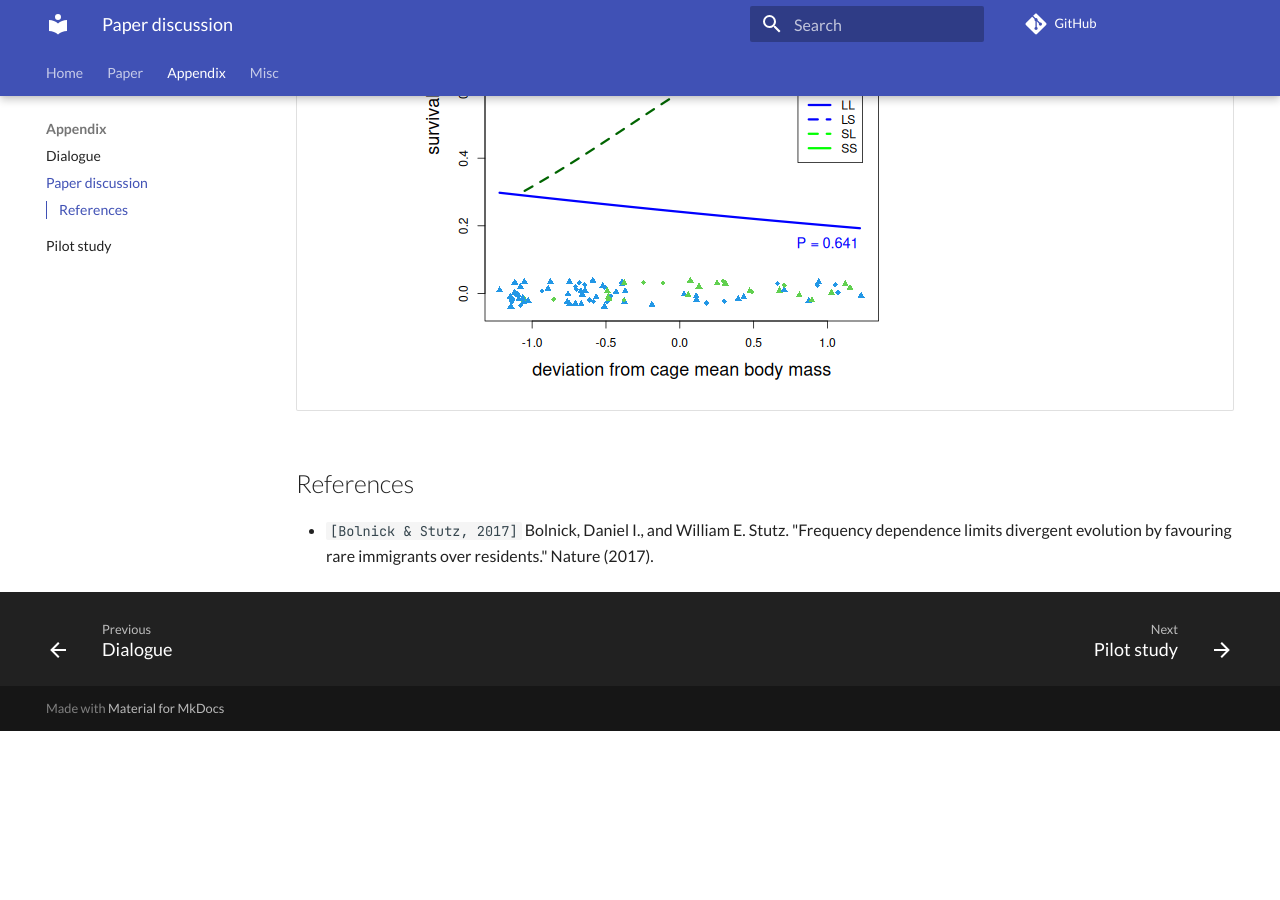
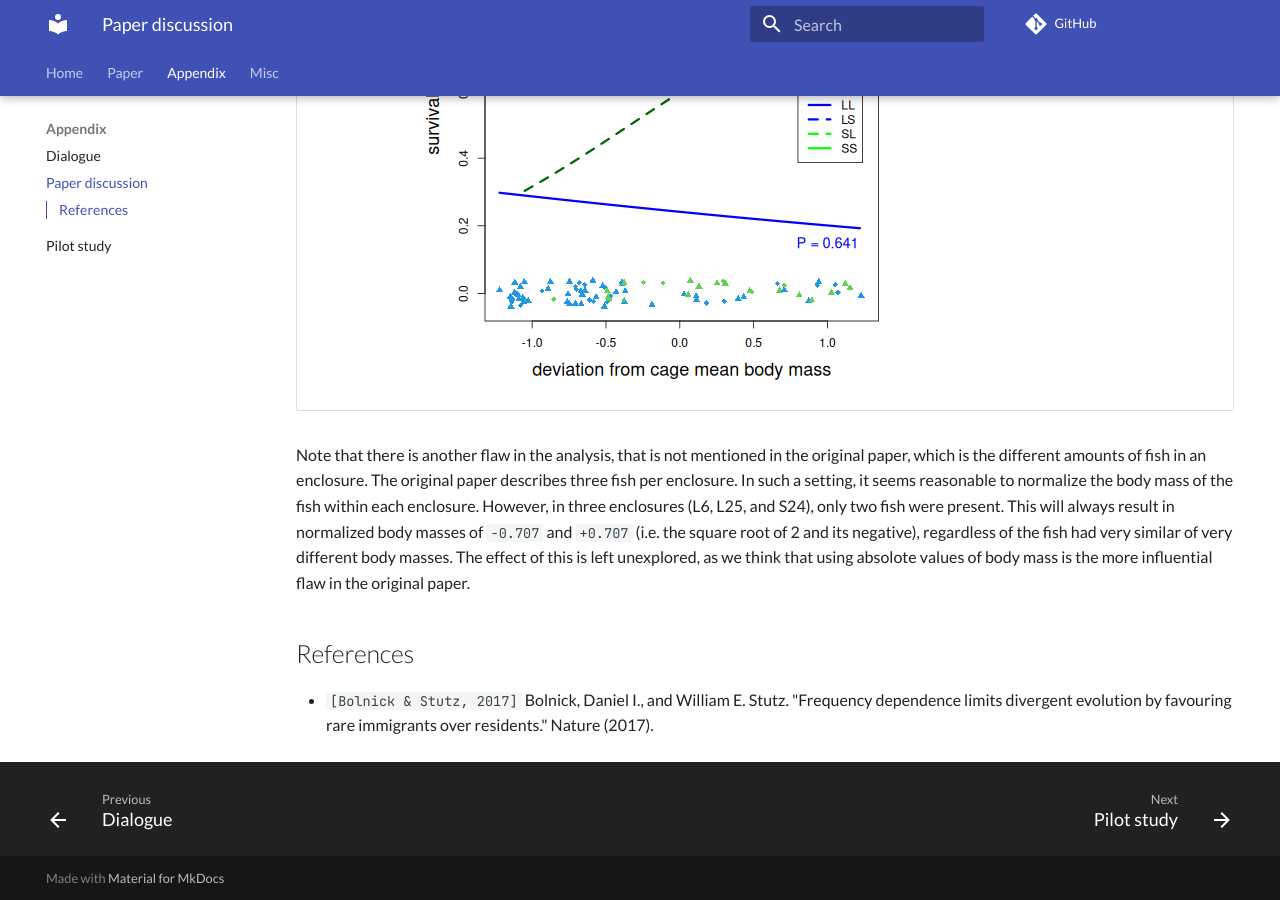
Before and after one commit to richelbilderbeek/paper_critical_ai, an MkDocs documentation site: the page built from docs/paper_discussion/README.md, in a window 1280 px wide and 900 px high, scrolled down 2232 px. Built offline with MkDocs 1.6.1 and Material for MkDocs 9.7.7, drawn with Linux system fonts in a browser that asks for light colours; comment, search, counter and statistics services are not loaded; before the commit the page ends 2963 px from its top, so only the background shows below that.

Commit message:
Address less important flaw, fix #6

```diff
--- a/docs/paper_discussion/README.md
+++ b/docs/paper_discussion/README.md
@@ -35,6 +35,20 @@ C      |![Figure 2, reproduced](fig2_reproduced_no_abs.png)|Reproduced using the
 
 <!-- markdownlint-enable MD013 -->
 
+Note that there is another flaw in the analysis,
+that is not mentioned in the original paper,
+which is the different amounts of fish in an enclosure.
+The original paper describes three fish per enclosure.
+In such a setting, it seems reasonable to normalize the body mass
+of the fish within each enclosure.
+However, in three enclosures (L6, L25, and S24),
+only two fish were present. This will always result in
+normalized body masses of `-0.707` and `+0.707` (i.e. the square root of
+2 and its negative), regardless of the fish had very similar of
+very different body masses. The effect of this is left unexplored,
+as we think that using absolote values of body mass is the more
+influential flaw in the original paper.
+
 ## References
 
 - `[Bolnick & Stutz, 2017]` Bolnick, Daniel I., and William E. Stutz.
```
